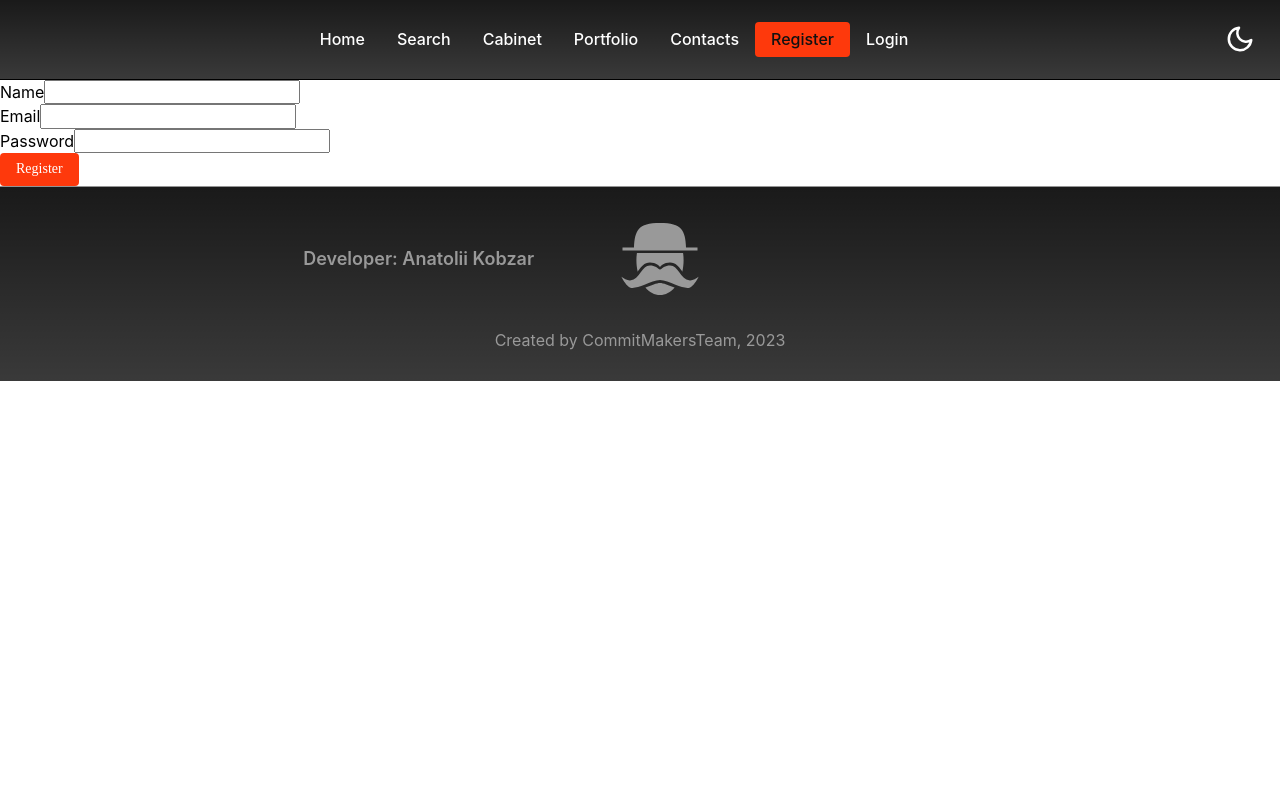
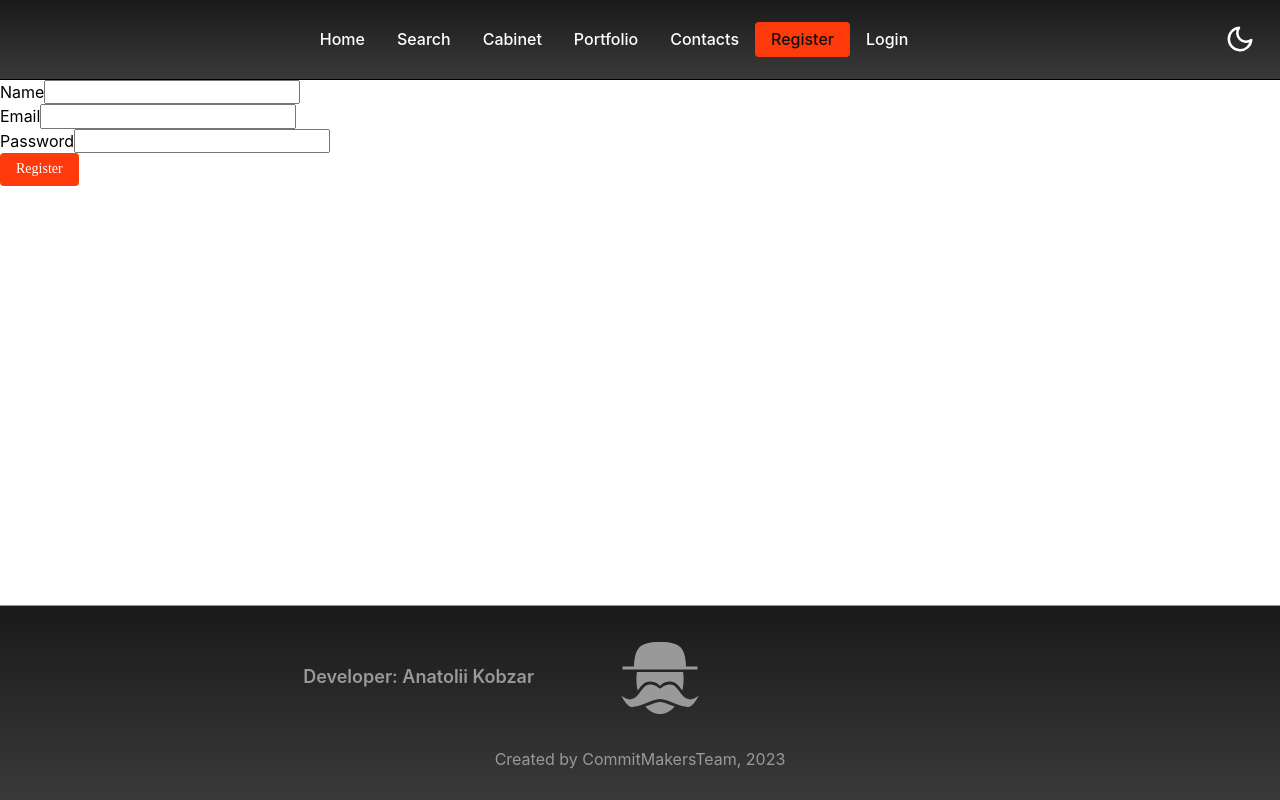
Before and after one commit to Siryi-Oleksandr/portfolio-frontend, a React (Create React App) app: page /portfolio-frontend/register in a window 1280 px wide. Built offline with nearby package versions, Linux system fonts and the light colour scheme; some icons are missing; a web font is replaced by a local one.

Commit message:
fix position footer

```diff
--- a/src/GlobalStyle.tsx
+++ b/src/GlobalStyle.tsx
@@ -8,6 +8,7 @@ const GlobalStyles: FC = () => {
       <Global
         styles={css`
           body {
+            height: 100%;
             margin: 0;
             font-family: -apple-system, BlinkMacSystemFont, 'Segoe UI', 'Roboto',
               'Oxygen', 'Ubuntu', 'Cantarell', 'Fira Sans', 'Droid Sans',
--- a/src/components/Layout/Layout.styled.tsx
+++ b/src/components/Layout/Layout.styled.tsx
@@ -35,3 +35,9 @@ export const FooterWrapper = styled.div`
   background-color: #404040;
   border-top: solid 1px #949494;
 `;
+
+export const Main = styled.main`
+  display: grid;
+  grid-template-rows: auto 1fr auto;
+  min-height: 100vh;
+`;
--- a/src/components/Layout/Layout.tsx
+++ b/src/components/Layout/Layout.tsx
@@ -1,11 +1,11 @@
 import { FC, Suspense } from 'react';
 import { Footer, Loader, Navigation, Container } from 'components';
-import { FooterWrapper } from './Layout.styled';
+import { FooterWrapper, Main } from './Layout.styled';
 import { Outlet } from 'react-router-dom';
 
 const Layout: FC = () => {
   return (
-    <>
+    <Main>
       <Navigation />
       <Suspense fallback={<Loader />}>
         <Outlet />
@@ -15,7 +15,7 @@ const Layout: FC = () => {
           <Footer />
         </Container>
       </FooterWrapper>
-    </>
+    </Main>
   );
 };
 
```
